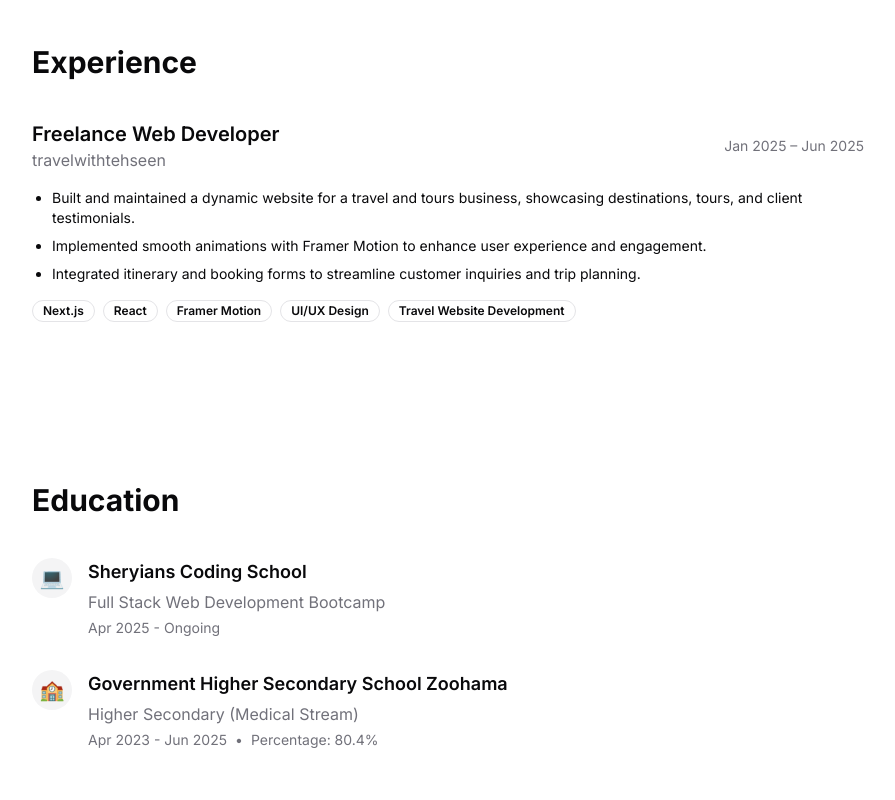
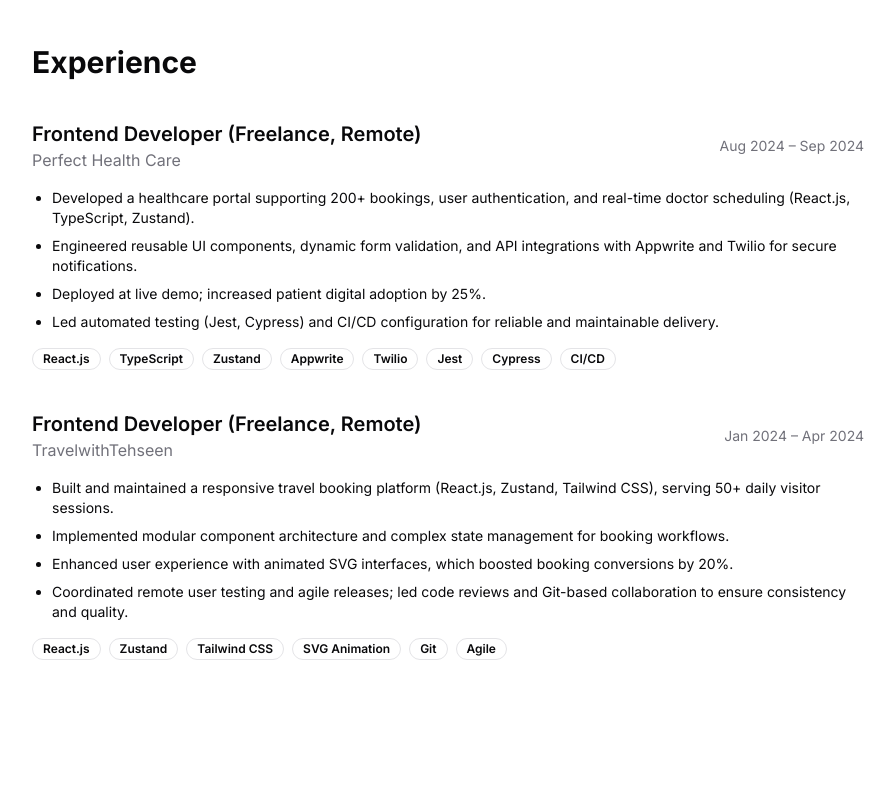
Before and after one commit to Zuhaib-dev/new-portfolio, a Next.js app: page / in a window 1280 px wide. Shown: the part 620-1420 px from the top of the page, without its empty margins (192-1087 px from the left). Built offline with nearby package versions, Linux system fonts and the light colour scheme.

Commit message:
Update experience details and modify contact email in hero component

```diff
--- a/components/experience.tsx
+++ b/components/experience.tsx
@@ -5,16 +5,30 @@ import { Badge } from "@/components/ui/badge"
 
 const experiences = [
   {
-    title: "Freelance Web Developer",
-    company: "travelwithtehseen",
-    period: "Jan 2025 – Jun 2025 ",
+    title: "Frontend Developer (Freelance, Remote)",
+    company: "Perfect Health Care",
+    period: "Aug 2024 – Sep 2024",
     responsibilities: [
-      "Built and maintained a dynamic website for a travel and tours business, showcasing destinations, tours, and client testimonials.",
-      "Implemented smooth animations with Framer Motion to enhance user experience and engagement.",
-      "Integrated itinerary and booking forms to streamline customer inquiries and trip planning."
+      "Developed a healthcare portal supporting 200+ bookings, user authentication, and real-time doctor scheduling (React.js, TypeScript, Zustand).",
+      "Engineered reusable UI components, dynamic form validation, and API integrations with Appwrite and Twilio for secure notifications.",
+      "Deployed at live demo; increased patient digital adoption by 25%.",
+      "Led automated testing (Jest, Cypress) and CI/CD configuration for reliable and maintainable delivery."
     ],
-    skills: ["Next.js", "React", "Framer Motion", "UI/UX Design", "Travel Website Development"],
-  }
+    skills: ["React.js", "TypeScript", "Zustand", "Appwrite", "Twilio", "Jest", "Cypress", "CI/CD"]
+  },
+  {
+    title: "Frontend Developer (Freelance, Remote)",
+    company: "TravelwithTehseen",
+    period: "Jan 2024 – Apr 2024",
+    responsibilities: [
+      "Built and maintained a responsive travel booking platform (React.js, Zustand, Tailwind CSS), serving 50+ daily visitor sessions.",
+      "Implemented modular component architecture and complex state management for booking workflows.",
+      "Enhanced user experience with animated SVG interfaces, which boosted booking conversions by 20%.",
+      "Coordinated remote user testing and agile releases; led code reviews and Git-based collaboration to ensure consistency and quality."
+    ],
+    skills: ["React.js", "Zustand", "Tailwind CSS", "SVG Animation", "Git", "Agile"]
+  },
+
 ]
 
 export default function Experience() {
--- a/components/hero.tsx
+++ b/components/hero.tsx
@@ -59,7 +59,7 @@ export default function Hero() {
               </Button>
             </Link>
             <Link
-              href="mailto:xuvaxuva006@gmail.com"
+              href="mailto:zuhaibrashid01@gmail.com"
               target="_blank"
             >
               <Button variant="outline" size="sm" className="text-xs sm:text-sm">
```
